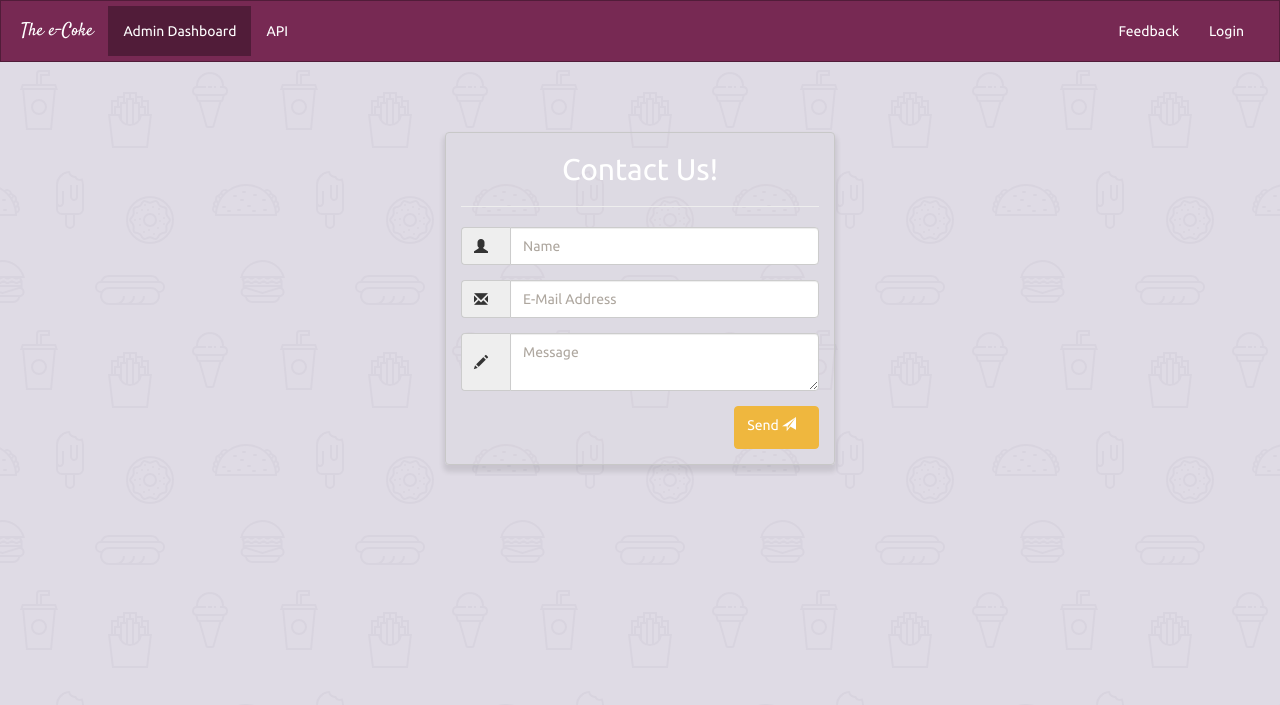
After one commit to ErickMwazonga/e-Coke, a Django app: page /feedback/ in a window 1280 px wide. The commit adds this page. Shown: the top 705 px of the page. Run offline with Django 3.2, Linux system fonts and the light colour scheme; some libraries are stand-ins or nearby versions.

Commit message:
Created a Feedback form

```diff
--- a/ecoke/admin.py
+++ b/ecoke/admin.py
@@ -3,7 +3,7 @@ from __future__ import unicode_literals
 
 from django.contrib import admin
 
-from .models import Brand
+from .models import Brand, Feedback
 
 
 # Register your models here.
@@ -18,3 +18,4 @@ class BrandAdmin(admin.ModelAdmin):
 
 
 admin.site.register(Brand, BrandAdmin)
+admin.site.register(Feedback)
--- a/ecoke/forms.py
+++ b/ecoke/forms.py
@@ -6,7 +6,7 @@ from django.contrib.auth.forms import UserCreationForm
 from crispy_forms.helper import FormHelper
 from crispy_forms.layout import Layout, MultiWidgetField, Submit
 # App imports
-from .models import Brand
+from .models import Brand, Feedback
 
 
 class UserCreateForm(UserCreationForm):
@@ -130,3 +130,9 @@ class BrandSearchForm(forms.Form):
             Submit('Search', 'search', css_class='btn-default'),
         )
         self.helper.form_method = 'get'
+
+
+class FeedbackForm(forms.ModelForm):
+    class Meta:
+        model = Feedback
+        fields = ['name', 'email', 'message']
--- a/ecoke/models.py
+++ b/ecoke/models.py
@@ -31,6 +31,15 @@ def save_user_profile(sender, instance, created, **kwargs):
     if created:
         Profile.objects.create(user=instance)
     instance.profile.save()
+
+
+class Feedback(models.Model):
+    name = models.CharField(max_length=255)
+    email = models.EmailField()
+    message = models.CharField(max_length=255)
+
+    def __str__(self):
+        return self.name + "-" +  self.email
 
 
 # Create your models here.
--- a/ecoke/static/ecoke/css/auth.css
+++ b/ecoke/static/ecoke/css/auth.css
@@ -54,3 +54,9 @@ body {
 a {
   color:  #5c2040;
 }
+
+.errorlist {
+    list-style: none;
+    color: red;
+    padding-left: 5px;
+}
--- a/ecoke/static/ecoke/css/style.css
+++ b/ecoke/static/ecoke/css/style.css
@@ -110,3 +110,21 @@ small {
   line-height: 1.428571429;
   color: #999;
 }
+
+/* Contact form*/
+#box{
+    border: 1px solid rgb(200, 200, 200);
+    box-shadow: rgba(0, 0, 0, 0.1) 0px 5px 5px 2px;
+    background: rgba(200, 200, 200, 0.1);
+    border-radius: 4px;
+    top:50px;
+}
+
+.h2-box{
+    text-align:center;
+    color:#fff;
+}
+
+.input-group-addon {
+    padding-bottom: 0 !important;
+}
--- /dev/null
+++ b/ecoke/static/ecoke/js/alert_auto_dismiss.js
@@ -0,0 +1,5 @@
+$(document).ready (function(){
+    $("#success-alert").fadeTo(2000, 500).slideUp(500, function(){
+        $("#success-alert").alert('close');
+    });
+});
--- a/ecoke/templates/ecoke/base.html
+++ b/ecoke/templates/ecoke/base.html
@@ -14,6 +14,7 @@
     <link rel="stylesheet" href="{% static 'ecoke/css/bootstrap.united.min.css' %}" type="text/css">
     <link rel="stylesheet" href="{% static 'ecoke/css/font-awesome.min.css' %}">
     <link rel="stylesheet" href="{% static 'ecoke/css/style.css' %}" type="text/css">
+    <link rel="stylesheet" href="{% static 'ecoke/css/auth.css' %}" type="text/css">
     <link href='https://fonts.googleapis.com/css?family=Satisfy' rel='stylesheet' type='text/css'>
 
     <link rel="stylesheet" href="{% static 'ecoke/fonts/glyphicons-halflings-regular.svg' %}">
@@ -43,6 +44,7 @@
           </ul>
           <ul class="nav navbar-nav navbar-right">
                 {% if user.is_authenticated %}
+                    <li><a href="{% url 'ecoke:feedback' username=user.username %}">Feedback</a></li>
                     <li class="dropdown">
                       <a href="#" class="dropdown-toggle" data-toggle="dropdown">
                         {% if user.profile.avatar %}
@@ -59,6 +61,7 @@
                       </ul>
                     </li>
                 {% else %}
+                    <li><a href="{% url 'ecoke:feedback'  %}">Feedback</a></li>
                     <li><a href="{% url 'ecoke:login' %}">Login</a></li>
                 {% endif %}
             </ul>
@@ -78,6 +81,8 @@
     <!-- All the link to js scripts to come last. -->
     <script src="{% static 'ecoke/js/jquery.min.js' %}"></script>
     <script src="{% static 'ecoke/js/bootstrap.min.js' %}"></script>
+    <script src="{% static 'ecoke/js/alert_auto_dismiss.js' %}"></script>
+
     <!-- other javascript block -->
     {% block javascript %} {% endblock %}
 </body>
--- /dev/null
+++ b/ecoke/templates/ecoke/feedback.html
@@ -0,0 +1,69 @@
+<!-- Homepage -->
+
+{% extends 'ecoke/base.html' %}
+
+{% block title %} Home {{ block.super }}{% endblock %}
+
+{% block content %}
+<div class="container">
+    <div class="row" >
+        <div class="col-md-offset-4 col-md-4" id="box">
+            <h2 class="h2-box">Contact Us!</h2>
+            <hr>
+            <form class="form-horizontal" action="" method="post" id="contact_form">
+                {% csrf_token %}
+                <fieldset>
+                    <div class="form-group">
+                        <div class="col-md-12">
+                            <div class="input-group">
+                                <span class="input-group-addon"><i class="glyphicon glyphicon-user"></i></span>
+                                <input name="name" placeholder="Name" value="{{ form.name.value }}" class="form-control" type="text">
+                            </div>
+                            {{ form.name.errors }}
+                        </div>
+                    </div>
+
+                    <!-- Text input-->
+                    <div class="form-group">
+                        <div class="col-md-12">
+                            <div class="input-group">
+                                <span class="input-group-addon"><i class="glyphicon glyphicon-envelope"></i></span>
+                                <input name="email" placeholder="E-Mail Address" class="form-control" value="{{ form.email.value }}" type="email">
+                            </div>
+                            {{ form.email.errors }}
+                        </div>
+                    </div>
+
+                    <!-- Text input-->
+                    <div class="form-group">
+                        <div class="col-md-12 inputGroupContainer">
+                            <div class="input-group">
+                                <span class="input-group-addon"><i class="glyphicon glyphicon-pencil"></i></span>
+                                <textarea class="form-control" name="message" value="{{ form.message.value }}" placeholder="Message"></textarea>
+                            </div>
+                            {{ form.message.errors }}
+                        </div>
+                    </div>
+
+                    {% if form.non_field_errors %}
+                        <div class="alert alert-danger alert-dismissible fade in fade away">
+                            <button type="button" class="close" data-dismiss="alert" aria-label="Close">
+                                <span aria-hidden="true">&times;</span>
+                            </button>
+                            {% for error in form.non_field_errors %}
+                                {{ error }}
+                            {% endfor %}
+                        </div>
+                    {% endif %}
+
+                    <div class="form-group">
+                        <div class="col-md-12">
+                            <button type="submit" class="btn btn-warning pull-right">Send <span class="glyphicon glyphicon-send"></span></button>
+                        </div>
+                    </div>
+                </fieldset>
+            </form>
+        </div>
+    </div>
+</div>
+{% endblock %}
--- a/ecoke/templates/ecoke/login.html
+++ b/ecoke/templates/ecoke/login.html
@@ -45,7 +45,8 @@
                                     {% endif %}
 
                                     <input class="btn btn-lg btn-primary btn-block" type="submit" id="login_register" value="Login »">
-                                    <a class="text-center" href={% url 'ecoke:register' %}> Register </a>
+                                    <a class="text-center" href={% url 'ecoke:register' %}> Register </a>|
+                                    <a class="text-center" href={% url 'ecoke:index' %}> Go to Home Page </a>
 
                                 </fieldset>
                             </form>
--- a/ecoke/urls.py
+++ b/ecoke/urls.py
@@ -1,12 +1,11 @@
-from django.conf.urls import url, include
-from django.contrib import admin
+from django.conf.urls import url
 from django.contrib.auth import views as auth_views
-from django.contrib.auth.forms import AuthenticationForm, UserCreationForm
 from django.views.generic.edit import CreateView
+from django.contrib.auth.decorators import login_required
 
 from . import views
 from .forms import UserCreateForm
-from .views import IndexView, BrandListView, LoginView, ProfileDetailView
+from .views import IndexView, BrandListView, LoginView
 
 app_name = 'ecoke'
 
@@ -29,5 +28,8 @@ urlpatterns = [
     url(r'^settings/change-password/$', views.change_password, name='change_password'),
     url(r'^settings/profile/(?P<slug>[\w-]+)/$', views.ProfileDetailView.as_view(), name='profile'),
 
+    url(r'^feedback/$', views.feedback, name='feedback'),
+    url(r'^feedback/(?P<username>[\w-]+)/$', login_required(views.feedback), name='feedback'),
+
     url(r'^brand/csv$', views.export_csv, name="export_csv"),
 ]
--- a/ecoke/views.py
+++ b/ecoke/views.py
@@ -2,6 +2,7 @@
 from __future__ import unicode_literals
 import csv
 # Django importd
+from django.conf import settings
 from django.contrib.auth.forms import AuthenticationForm
 from django.contrib.auth.models import User
 from django.contrib.auth import update_session_auth_hash
@@ -13,10 +14,11 @@ from django.contrib.auth.views import LoginView as BaseLoginView
 from django.shortcuts import render, get_object_or_404, redirect, reverse
 from django.http import JsonResponse, HttpResponse
 from django.template.loader import render_to_string
+from django.core.mail import mail_admins
 from django.views.generic import TemplateView, ListView, DetailView
 # App imports
 from .models import Brand
-from .forms import BrandForm, BrandSearchForm, ProfileForm, ChangePasswordForm
+from .forms import BrandForm, BrandSearchForm, ProfileForm, ChangePasswordForm, FeedbackForm
 
 
 class ProfileDetailView(LoginRequiredMixin, DetailView):
@@ -26,7 +28,7 @@ class ProfileDetailView(LoginRequiredMixin, DetailView):
 
 
 # index view
-class IndexView(LoginRequiredMixin, TemplateView):
+class IndexView(TemplateView):
     template_name = 'ecoke/index.html'
 
 
@@ -147,16 +149,58 @@ def edit_profile(request):
             messages.add_message(request,
                                  messages.SUCCESS,
                                  'Your profile was successfully edited.')
-
+            return redirect(reverse('ecoke:profile', kwargs={'slug':user.username}))
     else:
         form = ProfileForm(instance=user, initial={
             'job_title': user.profile.job_title,
             'bio': user.profile.bio,
             'location': user.profile.location,
             'avatar': user.profile.avatar,
+        })
+
+    return render(request, 'ecoke/change_profile.html', {'form': form})
+
+
+def feedback(request, username=None):
+    if request.method == 'POST':
+        form = FeedbackForm(request.POST)
+
+        if form.is_valid():
+            name = form.cleaned_data['name']
+            email = form.cleaned_data['email']
+            message = form.cleaned_data['message']
+
+            email_prefix = settings.EMAIL_SUBJECT_PREFIX
+
+            subject = " {}- A New Feedback".format(email_prefix)
+            ctx = {
+                'name': name,
+                'email': email,
+                'message': message
+            }
+            message = render_to_string('ecoke/includes/email_feedback.txt', ctx)
+
+            mail_admins(subject, message)
+            form.save()
+
+            messages.add_message(request, messages.SUCCESS,
+                                 'Thank you for your Feedback.')
+            return redirect(reverse('ecoke:index'))
+
+    else:
+        if request.user.is_authenticated():
+            user = get_object_or_404(User, username=username)
+            form = FeedbackForm(instance=user, initial={
+                'name': user.profile.get_screen_name,
+                'email': user.email,
+            })
+        else:
+            form = FeedbackForm(initial={
+                'name': '',
+                'email': '',
             })
 
-    return render(request, 'ecoke/change_profile.html', {'form': form})
+    return render(request, 'ecoke/feedback.html', {'form': form})
 
 
 @login_required
```
Also changed, not shown: Coke/settings/base.py (+15 -0 lines), ecoke/templates/ecoke/includes/email_feedback.txt (added, +12 -0 lines), ecoke/templates/ecoke/index.html (+11 -0 lines), ecoke/templates/ecoke/profile.html (+8 -0 lines), ecoke/templates/ecoke/register.html (+15 -6 lines), ecoke/migrations/0006_feedback.py (added), media/avatars/20150915_144118.jpg (added), 1 other file.
